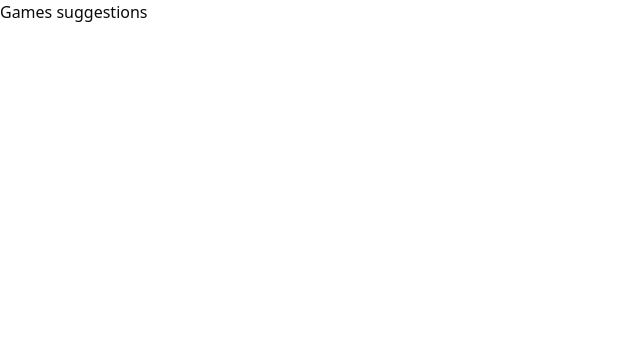
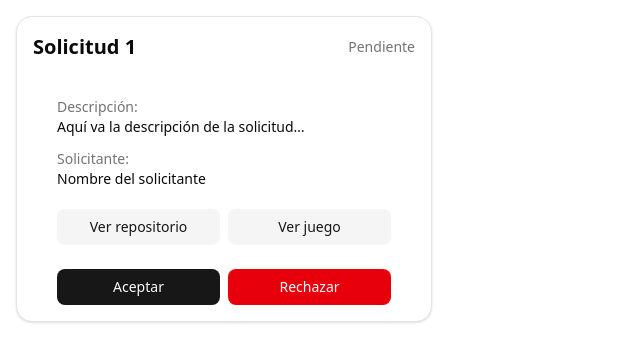
Before and after one commit to Emiliano0X1/LaboratorioDigital_Frontend, a Next.js app in the folder labuabc/: page /suggestions in a window 1280 px wide. Shown: the top 362 px of the page, without its empty margins (0-640 px from the left). Built offline with nearby package versions, Linux system fonts and the light colour scheme; no server answers.

Commit message:
Formato para ver solicitudes

```diff
--- a/labuabc/src/app/suggestions/page.jsx
+++ b/labuabc/src/app/suggestions/page.jsx
@@ -1,6 +1,47 @@
+import { Button } from "@/components/ui/button";
+import { Card, CardContent, CardTitle } from "@/components/ui/card";
 
 export default function Suggestions(){
     return(
-        <h2>Games suggestions</h2>
+        <div className="p-4 max-w-md">
+            <Card className="p-4 rounded-2xl shadow-sm border">
+                <div className="flex items-center justify-between mb-3">
+                <CardTitle className="text-xl font-semibold">Solicitud 1</CardTitle>
+                <span className="text-sm text-muted-foreground">Pendiente</span>
+                </div>
+
+                <CardContent className="space-y-3">
+                <div>
+                    <p className="text-sm font-medium text-muted-foreground">Descripción:</p>
+                    <p className="text-sm">Aquí va la descripción de la solicitud…</p>
+                </div>
+
+                <div>
+                    <p className="text-sm font-medium text-muted-foreground">Solicitante:</p>
+                    <p className="text-sm">Nombre del solicitante</p>
+                </div>
+
+                {/* Botones de acciones rápidas */}
+                <div className="grid grid-cols-2 gap-2 pt-2">
+                    <Button variant="secondary" className="w-full">
+                    Ver repositorio
+                    </Button>
+                    <Button variant="secondary" className="w-full">
+                    Ver juego
+                    </Button>
+                </div>
+
+                {/* Botones principales */}
+                <div className="flex gap-2 pt-3">
+                    <Button className="flex-1" variant="default">
+                    Aceptar
+                    </Button>
+                    <Button className="flex-1" variant="destructive">
+                    Rechazar
+                    </Button>
+                </div>
+                </CardContent>
+            </Card>
+        </div>
     )
 }
```
